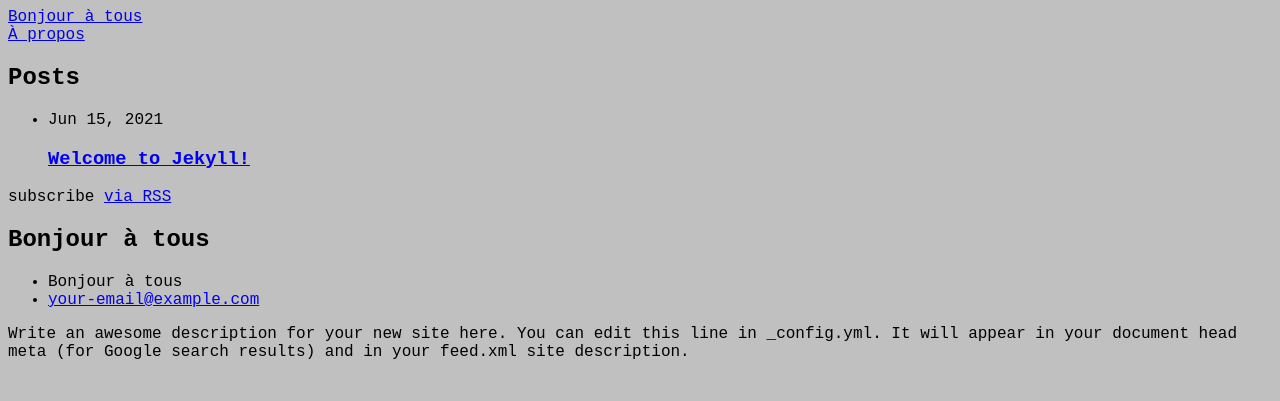
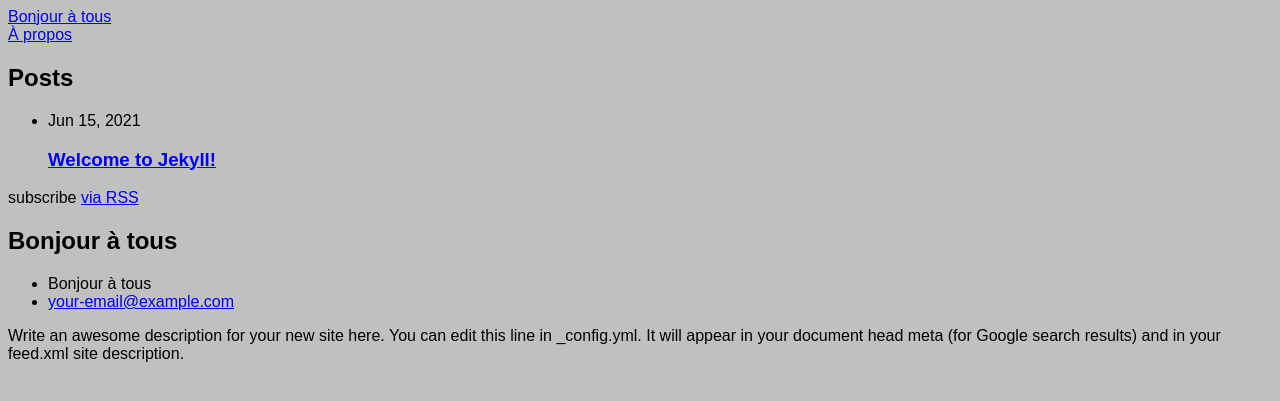
Before and after one commit to Corentin69008/Corentin69008.github.io, a Jekyll site: the page built from index.markdown, in a window 1280 px wide. Shown: the top 401 px of the page. Built offline with Jekyll 4.4.1, drawn with Linux system fonts in a browser that asks for light colours.

Commit message:
mise a jour

```diff
--- a/assets/main.css
+++ b/assets/main.css
@@ -6,5 +6,5 @@ html{
 }
 
 body {
-  font-family: OCR A Std, monospace;
+  font-family: Blippo, fantasy;
 }
```
